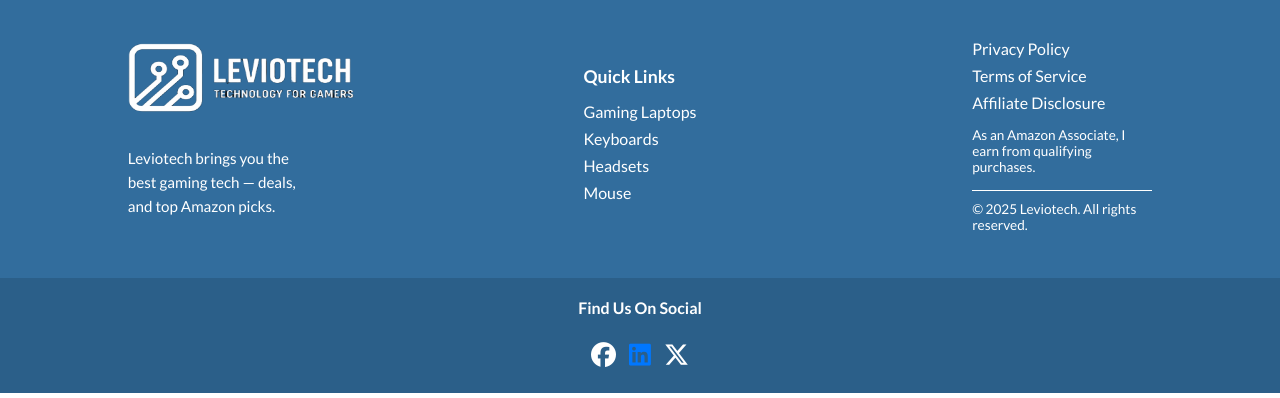
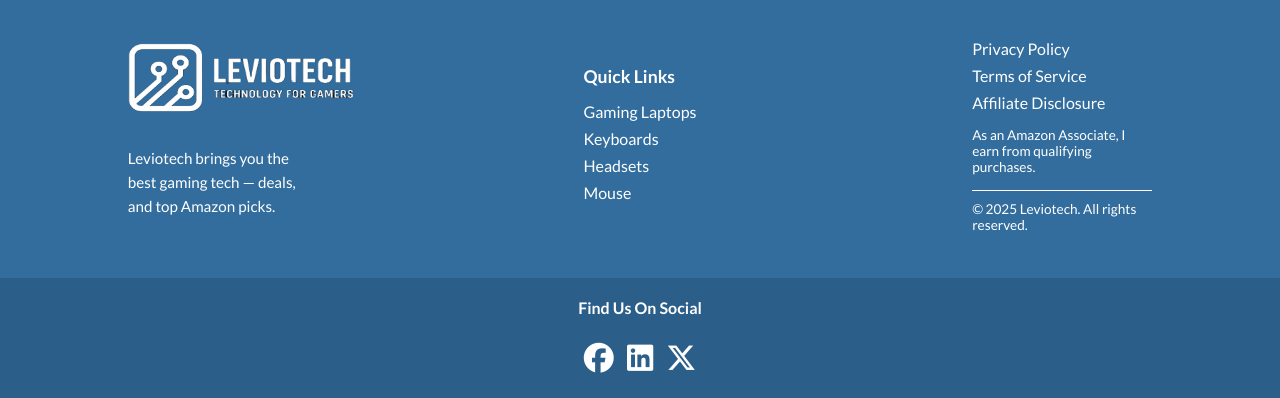
Before and after one commit to costasnicou/leviotech, a Django app: page /product/asus-rog-delta-ii/ in a window 1280 px wide. Shown: the part 1685-2083 px from the top of the page. Run offline with Django 5.2, Linux system fonts and the light colour scheme; data comes from the database, SQL or seed files in the repository; some libraries are stand-ins or nearby versions.

Commit message:
fix-social-links

```diff
--- a/leviotech/app/static/css/desktop/global.css
+++ b/leviotech/app/static/css/desktop/global.css
@@ -255,7 +255,7 @@ main{
   margin-top: 0;
 }
 .social-link i{
-  font-size: 25px;
+  font-size: 30px;
   margin: 5px;
   color: white;
 }
--- a/leviotech/app/static/css/desktop/homepage.css
+++ b/leviotech/app/static/css/desktop/homepage.css
@@ -228,6 +228,8 @@ hgroup{
 
 }
 
+
+
 .product-img{
   width: 200px;
   height: 150px;
@@ -301,7 +303,7 @@ hgroup{
     background-color: #027da9;
     color: white;
     position: absolute;
-    transform: rotate(20deg);
+    transform: rotate(20deg) skew(10deg, 10deg);
     padding: 5px 10px;
     display: inline-block;
     /* width: 100%; */
--- a/leviotech/app/static/css/desktop/single-product.css
+++ b/leviotech/app/static/css/desktop/single-product.css
@@ -197,3 +197,8 @@ font-size: 13px;
 .fa-brands.fa-linkedin{
     color: rgb(0, 119, 255);
 }
+
+
+.social-links .fa-brands.fa-linkedin {
+    color: white;
+}
```
